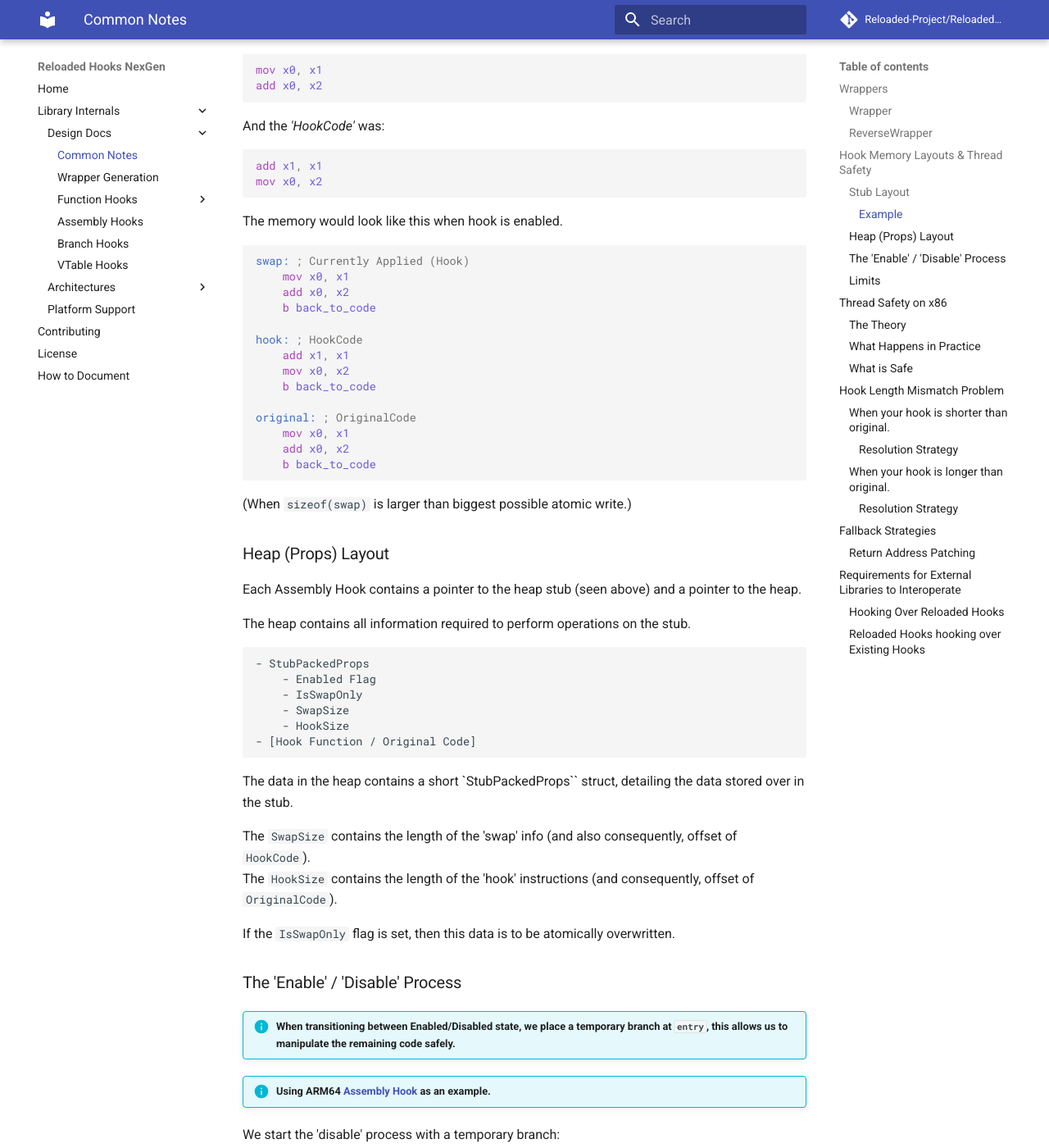
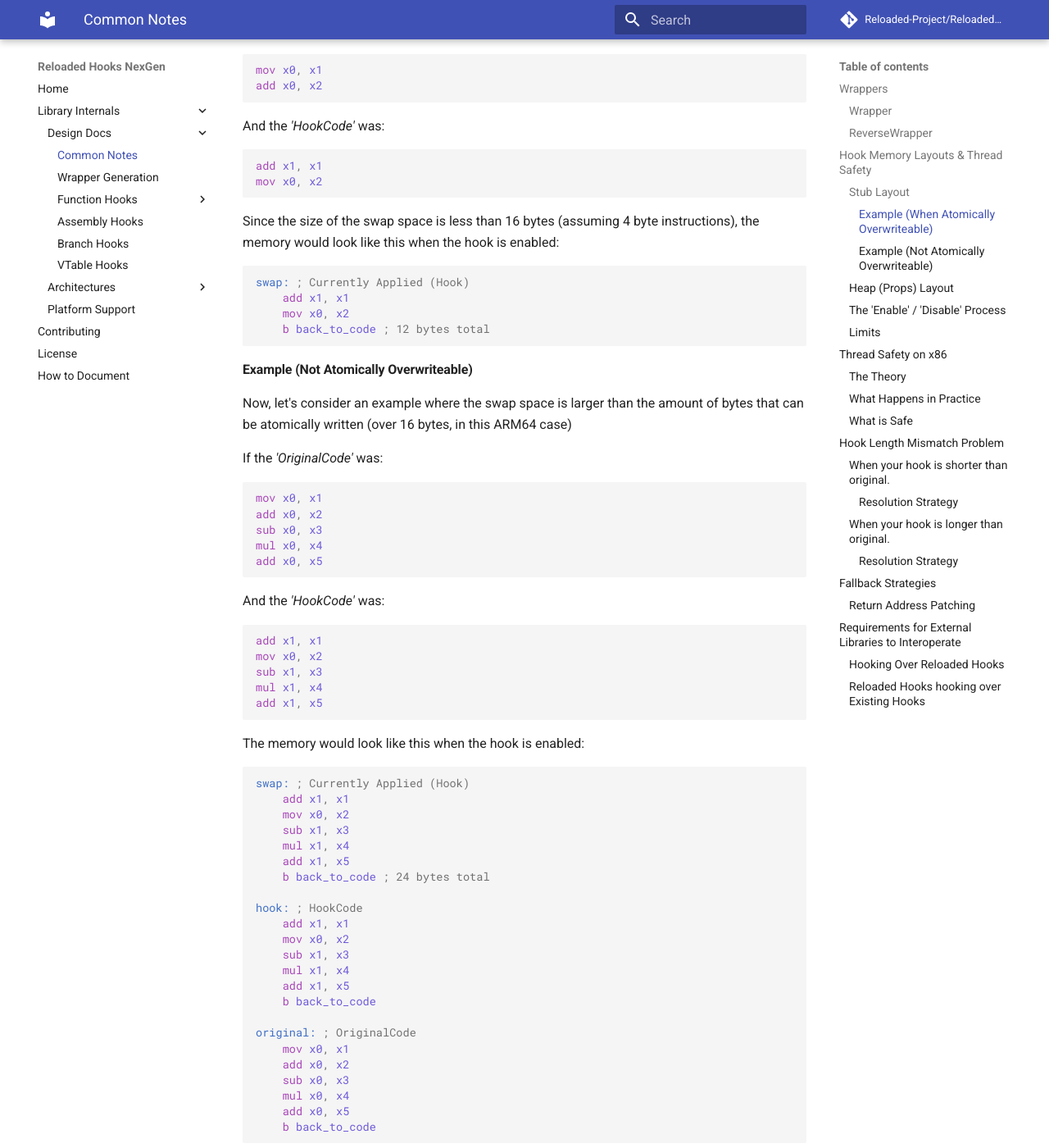
Before and after one commit to Reloaded-Project/Reloaded.Hooks-rs, an MkDocs documentation site: the page built from docs/dev/design/common.md, in a window 1280 px wide and 1400 px high, scrolled down 2276 px. Shown: the whole window at 82% size. Built offline with MkDocs 1.6.1 and Material for MkDocs 9.7.7, drawn with Linux system fonts in a browser that asks for light colours; comment, search, counter and statistics services are not loaded; some of the changed text lies outside the part shown.

Commit message:
Improved: Info on how the 'swap' space is used in docs.

````diff
--- a/docs/dev/design/common.md
+++ b/docs/dev/design/common.md
@@ -87,7 +87,7 @@ If calling convention conversion is needed, the layout looks like this:
 - Wrapper
 ```
 
-#### Example
+#### Example (When Atomically Overwriteable)
 
 !!! info "Using ARM64 [Assembly Hook](./assembly-hooks/overview.md) as an example."
 
@@ -105,26 +105,72 @@ add x1, x1
 mov x0, x2
 ```
 
-The memory would look like this when hook is enabled.
+Since the size of the swap space is less than 16 bytes (assuming 4 byte instructions),
+the memory would look like this when the hook is enabled:
 
 ```asm
 swap: ; Currently Applied (Hook)
-    mov x0, x1
-    add x0, x2
-    b back_to_code
+    add x1, x1
+    mov x0, x2
+    b back_to_code ; 12 bytes total
+```
+
+#### Example (Not Atomically Overwriteable)
+
+Now, let's consider an example where the swap space is larger than the amount
+of bytes that can be atomically written (over 16 bytes, in this ARM64 case)
+
+If the *'OriginalCode'* was:
+
+```asm
+mov x0, x1
+add x0, x2
+sub x0, x3
+mul x0, x4
+add x0, x5
+```
+
+And the *'HookCode'* was:
+
+```asm
+add x1, x1
+mov x0, x2
+sub x1, x3
+mul x1, x4
+add x1, x5
+```
+
+The memory would look like this when the hook is enabled:
+
+```asm
+swap: ; Currently Applied (Hook)
+    add x1, x1
+    mov x0, x2
+    sub x1, x3
+    mul x1, x4
+    add x1, x5
+    b back_to_code ; 24 bytes total
 
 hook: ; HookCode
     add x1, x1
     mov x0, x2
+    sub x1, x3
+    mul x1, x4
+    add x1, x5
     b back_to_code
 
 original: ; OriginalCode
     mov x0, x1
     add x0, x2
+    sub x0, x3
+    mul x0, x4
+    add x0, x5
     b back_to_code
 ```
 
-(When `sizeof(swap)` is larger than biggest possible atomic write.)
+Therefore, the `hook` and `original` code are stored separately. When the hook is being enabled/disabled the
+`swap` space will contain a temporary branch to either the `hook` or `original` before being overwritten.
+(To support atomic hook/unhook)
 
 ### Heap (Props) Layout
 
@@ -257,21 +303,25 @@ And inserting a jmp produces:
 0x0: jmp disabled ; 2 bytes
 ```
 
-It's possible that the CPU's Instruction Pointer was at `0x1`` at the time of the overwrite, making the
+It's possible that the CPU's Instruction Pointer was at `0x1` at the time of the overwrite, making the
 `mov ebp, esp` instruction invalid.
 
 ### What Happens in Practice
 
-In practice, modern x86 CPUs (1990 onwards) from Intel, AMD and VIA prefetch instruction in batches
-of 16 bytes. We place our stubs generated by the various hooks on 16-byte boundaries for this
+!!! tip "In practice, modern x86 CPUs (1990 onwards) from Intel, AMD and VIA prefetch instruction in batches of 16 bytes."
+
+    And in the recent years, this has been increased to 32 bytes.
+
+We place our stubs generated by the various hooks on 32-byte boundaries for this
 (and optimisation) reasons.
 
 So, by the time we change the code, the CPU has already prefetched the instructions we are atomically
 overwriting.
 
-In other words, it is simply not possible to perfectly time a write such that a thread at `0x1`
-(`mov ebp, esp`) would read an invalid instruction, as that instruction was prefetched and is being
-executed from local thread cache.
+In other words, it is simply not possible to perfectly time a write such that a thread at
+Instruction Pointer `0x1` (`mov ebp, esp`) [as in example above] would read an invalid instruction.
+
+Because that instruction was prefetched and is being executed from local thread cache.
 
 ### What is Safe
 
````
